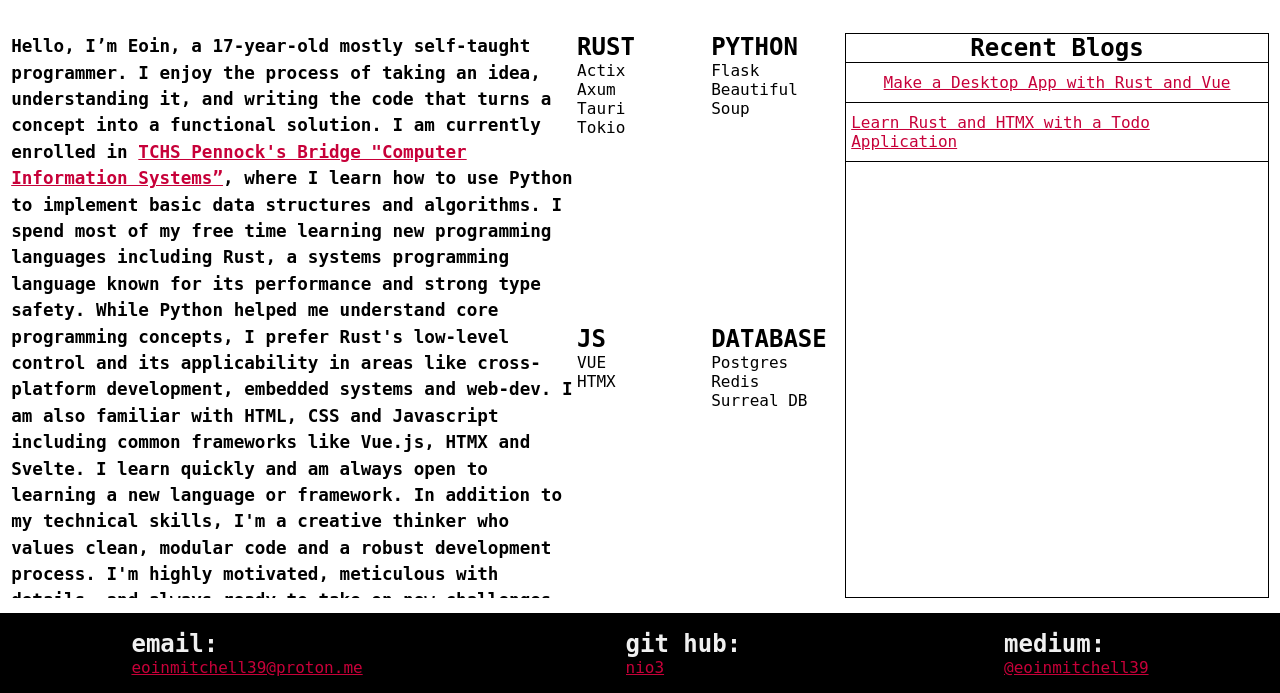
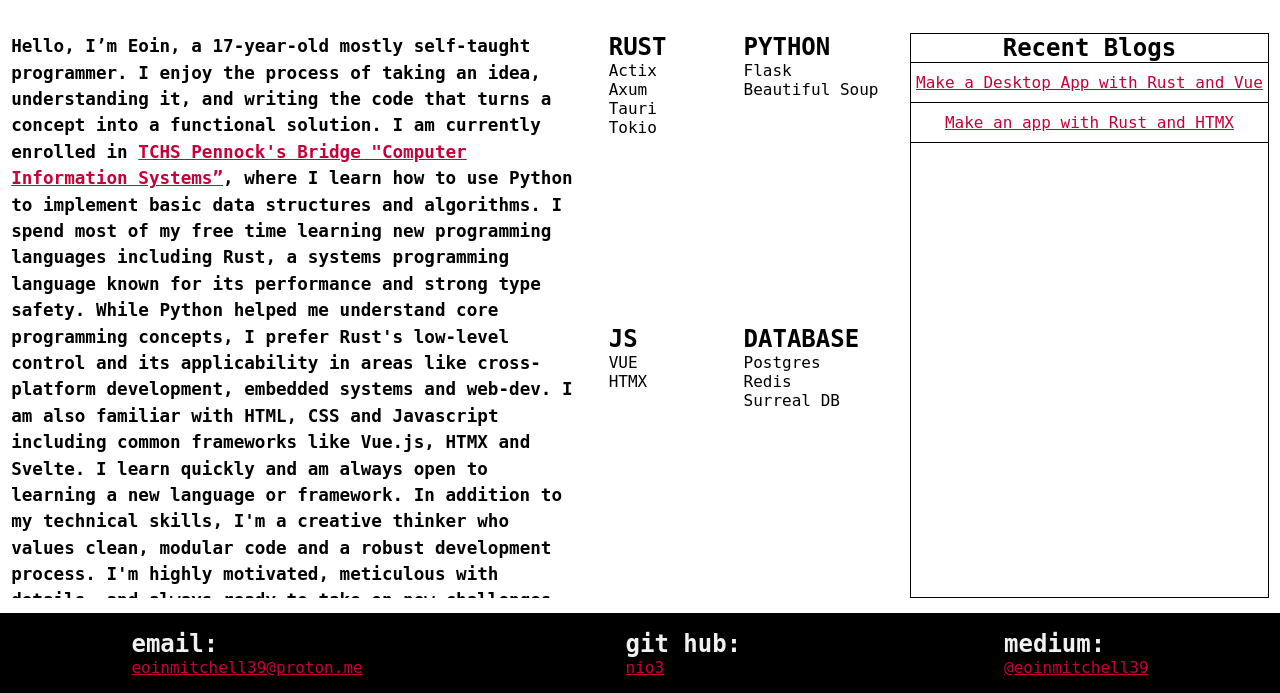
Before and after one commit to nioe3/nioe3.github.io, a plain HTML site: page index.html in a window 1280 px wide. Shown: the part 202-895 px from the top of the page. Drawn offline with nearby package versions, Linux system fonts and the light colour scheme; a web font is replaced by a local one.

Commit message:
Update index.html

```diff
--- a/index.html
+++ b/index.html
@@ -79,7 +79,7 @@
                     Make a Desktop App with Rust and Vue
                 </a>
                 <a href="https://medium.com/@eoinmitchell39/learn-rust-and-htmx-with-a-todo-application-055cf5bbf6cd">
-                    Learn Rust and HTMX with a Todo Application
+                    Make an app with Rust and HTMX
                 </a>
             </div>
         </div>
```
